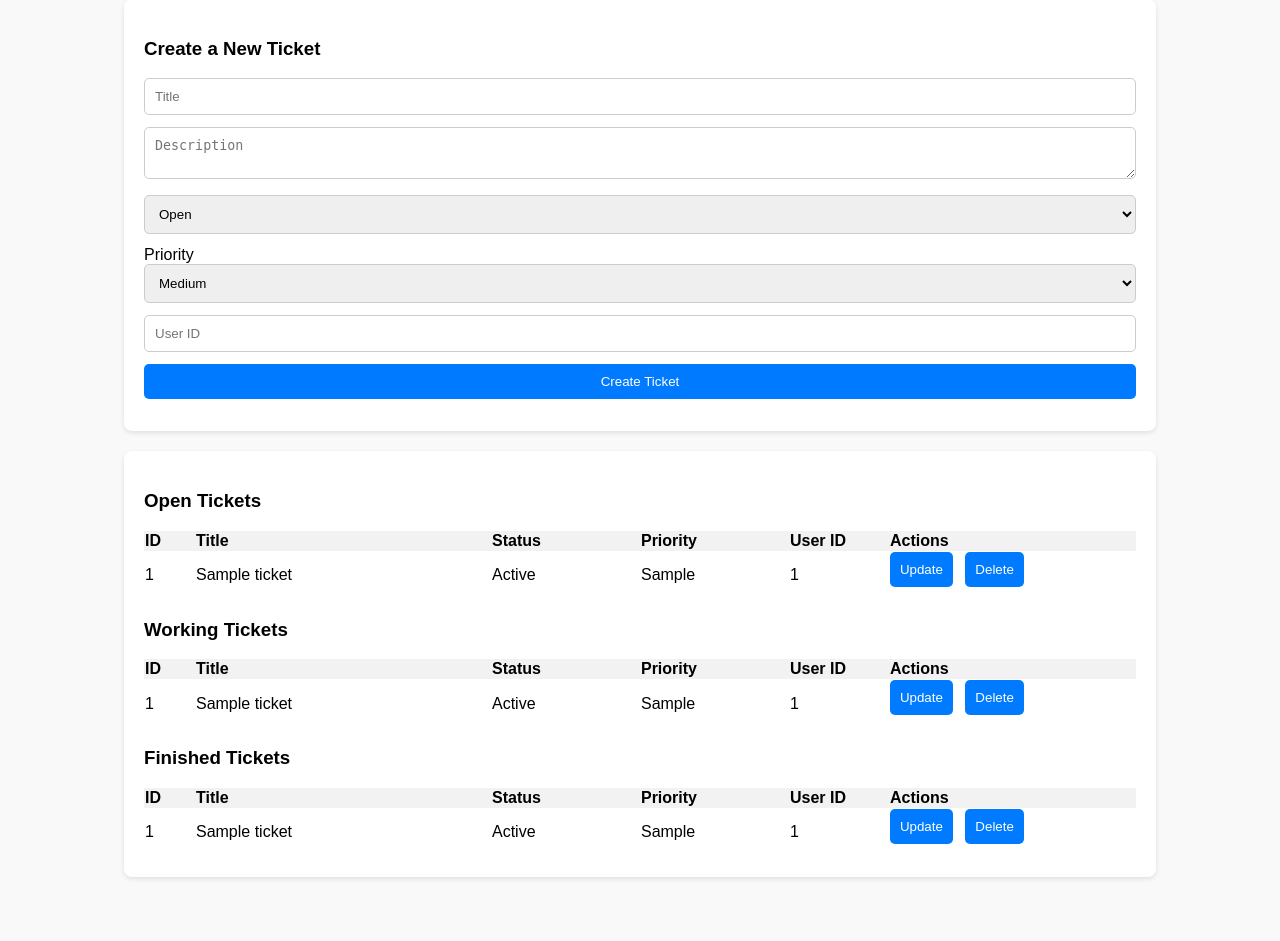
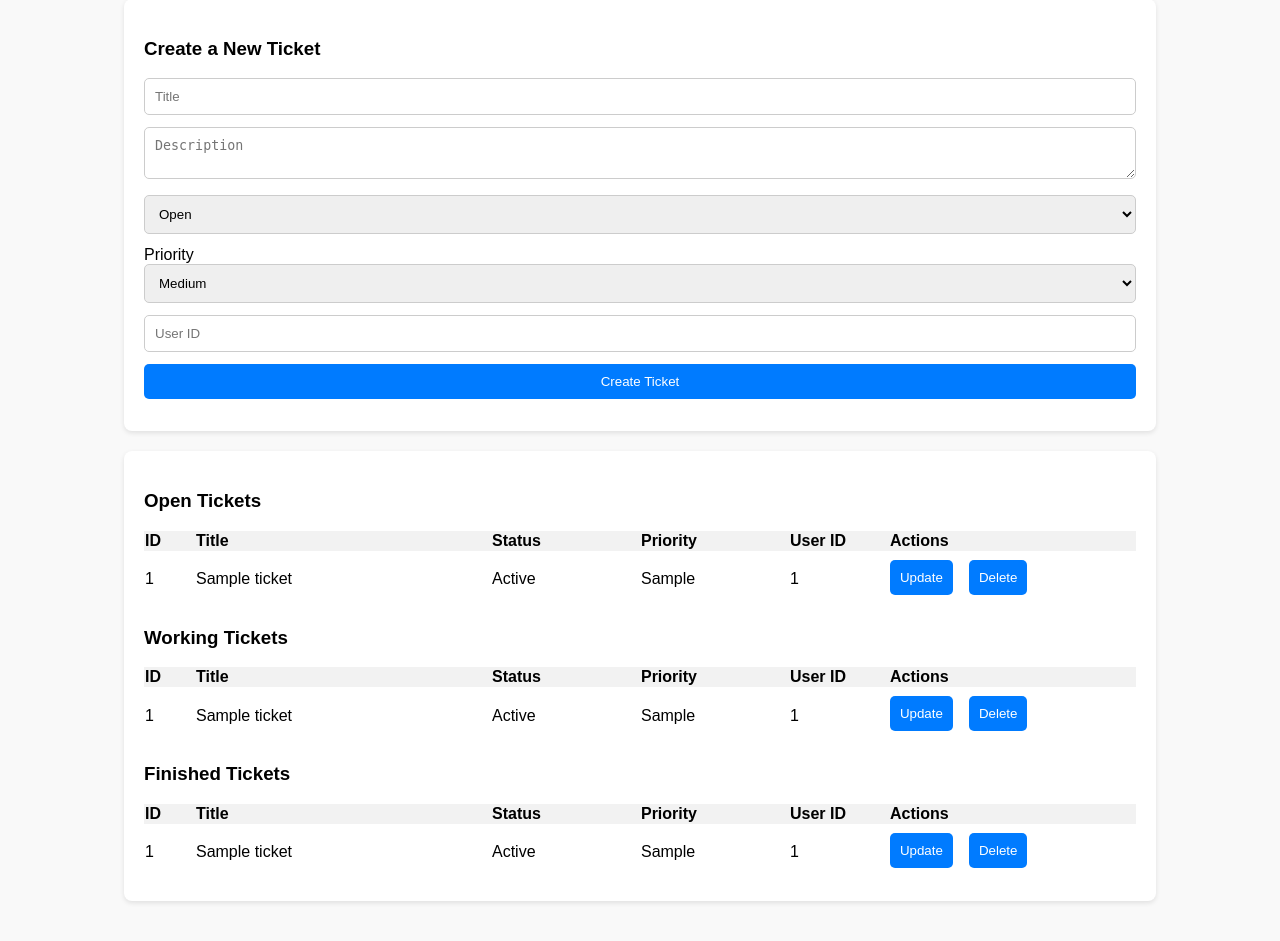
Before and after one commit to Kool-aid1/service-track, a Flask app: template backend/templates/ticket_table.html in a window 1280 px wide. Shown: the part 89-1030 px from the top of the page. Before the commit the page ends 968 px from the top, so only its background shows below. Run offline with Flask 3, Linux system fonts and the light colour scheme; the template is opened without the code that fills it: values that come from a table or form of the project are taken from there, others are empty; tables that the repository leaves empty hold one stand-in row (values such as "Sample post").

Commit message:
cleaner ui slightly

```diff
--- a/backend/app.py
+++ b/backend/app.py
@@ -98,6 +98,10 @@ def ticket_table():
 app.register_blueprint(ticket_bp, url_prefix='/api/tickets')
 app.register_blueprint(user_bp, url_prefix='/api/users')
 
+@app.route('/')
+def index():
+    return '<h3>Welcome to ServiceTrack! Go to <a href="/tickets">/tickets</a> to view the dashboard.</h3>'
+
 print("Running app.py...")
 
 if __name__ == '__main__':
--- a/backend/templates/ticket_table.html
+++ b/backend/templates/ticket_table.html
@@ -58,11 +58,19 @@
         vertical-align: middle;
       }
       th {
+        vertical-align: middle;
         background-color: #f2f2f2;
+      }
+      .actions {
+        display: flex;
+        gap: 8px;
+        align-items: center;
+        justify-content: flex-start;
       }
       .actions button {
         width: auto;
         margin-right: 8px;
+        margin-top: 8px;
       }
       th:nth-child(1),
       td:nth-child(1) {
```
